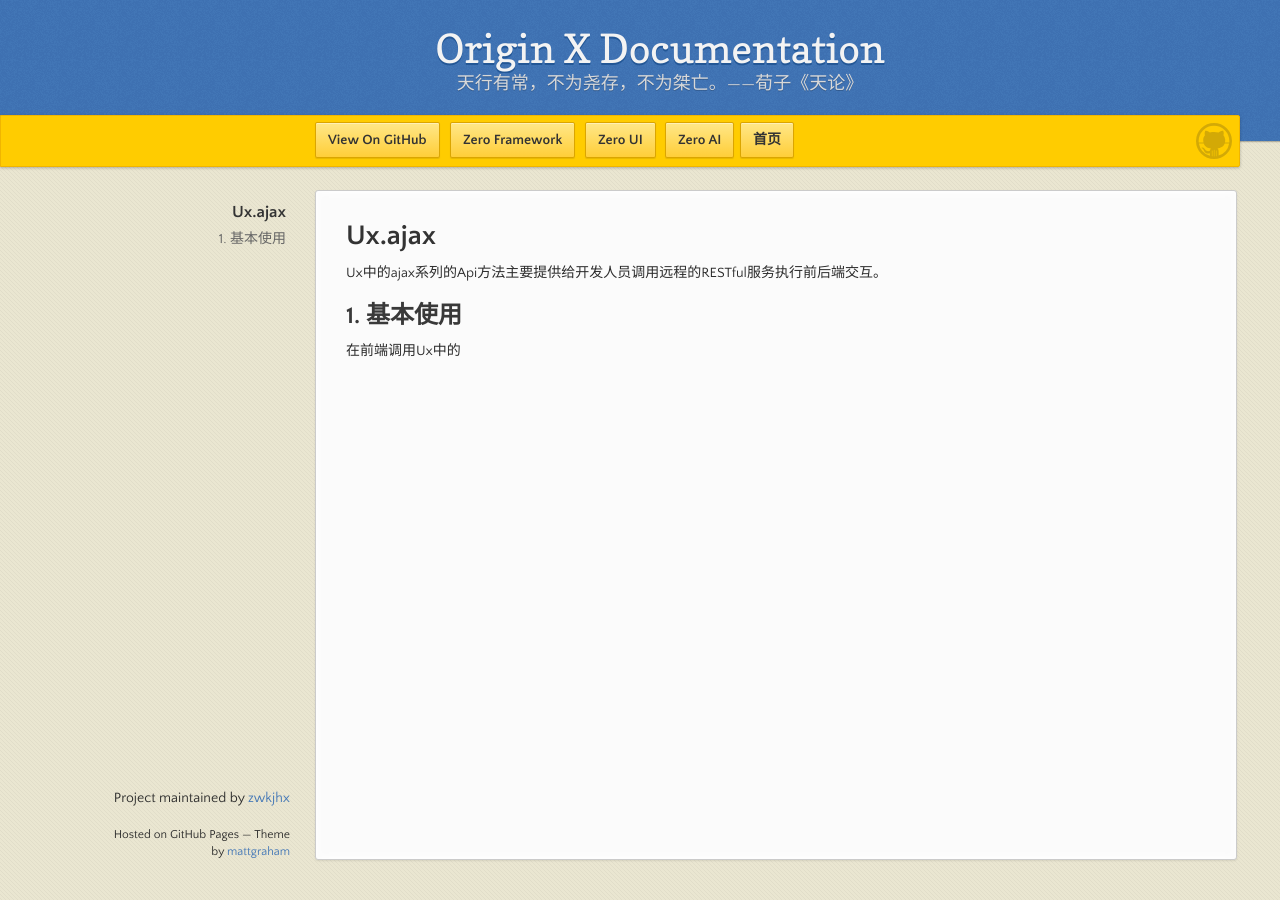
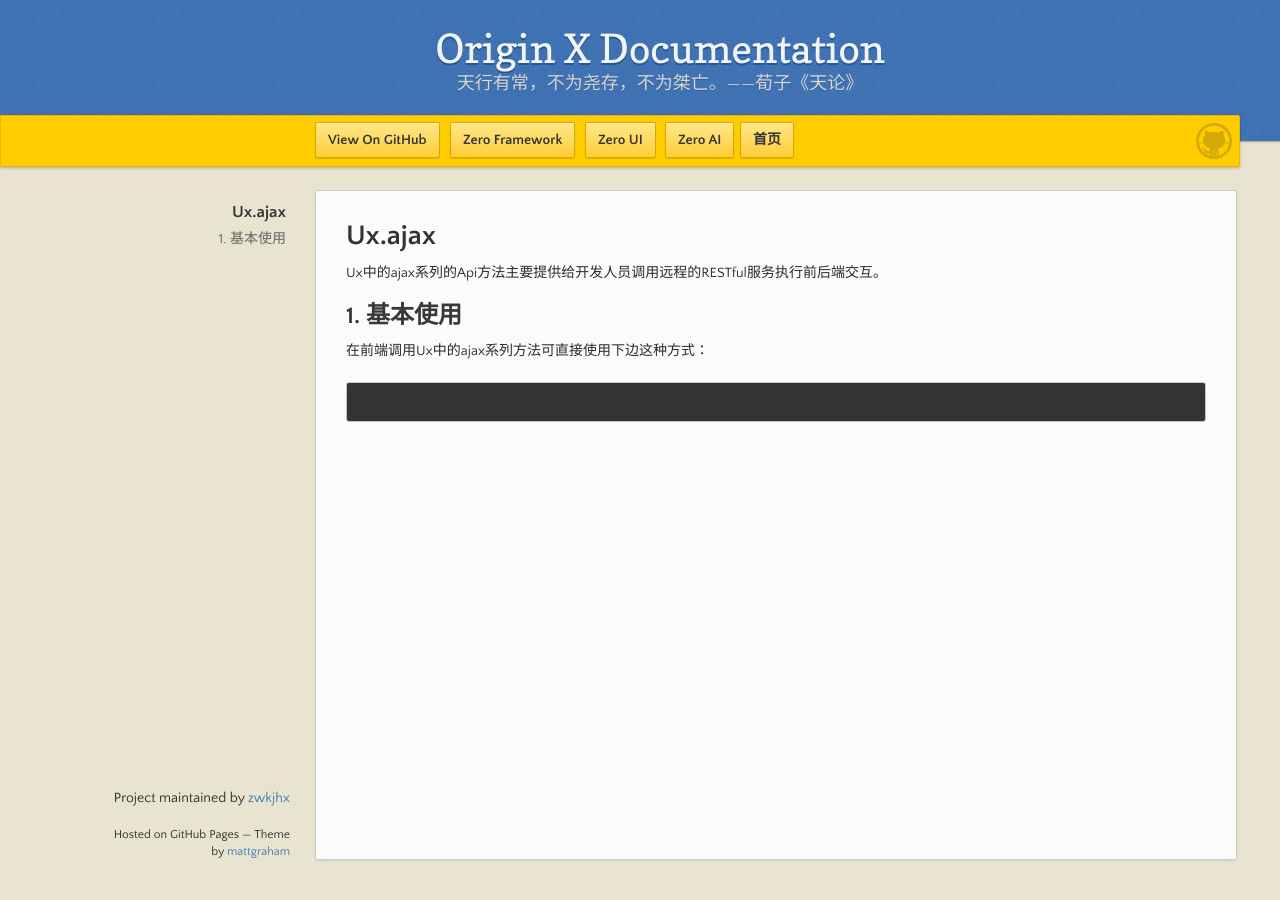
Before and after one commit to zwkjhx/ox-doc, a Jekyll site: the page built from utility-x/3-zero-uizhong-de-ux/uxi-001-uxajaxxxx.md, in a window 1280 px wide. Built offline with Jekyll 4.4.1, drawn with Linux system fonts in a browser that asks for light colours; our own code applies the rules of GitHub Pages for plain Markdown files.

Commit message:
Updates utility-x/3-zero-uizhong-de-ux/uxi-001-uxajaxxxx.md
Auto commit by GitBook Editor

````diff
--- a/utility-x/3-zero-uizhong-de-ux/uxi-001-uxajaxxxx.md
+++ b/utility-x/3-zero-uizhong-de-ux/uxi-001-uxajaxxxx.md
@@ -4,4 +4,8 @@ Ux中的ajax系列的Api方法主要提供给开发人员调用远程的RESTful
 
 ## 1. 基本使用
 
-在前端调用Ux中的
+在前端调用Ux中的ajax系列方法可直接使用下边这种方式：
+
+```js
+
+```
````
